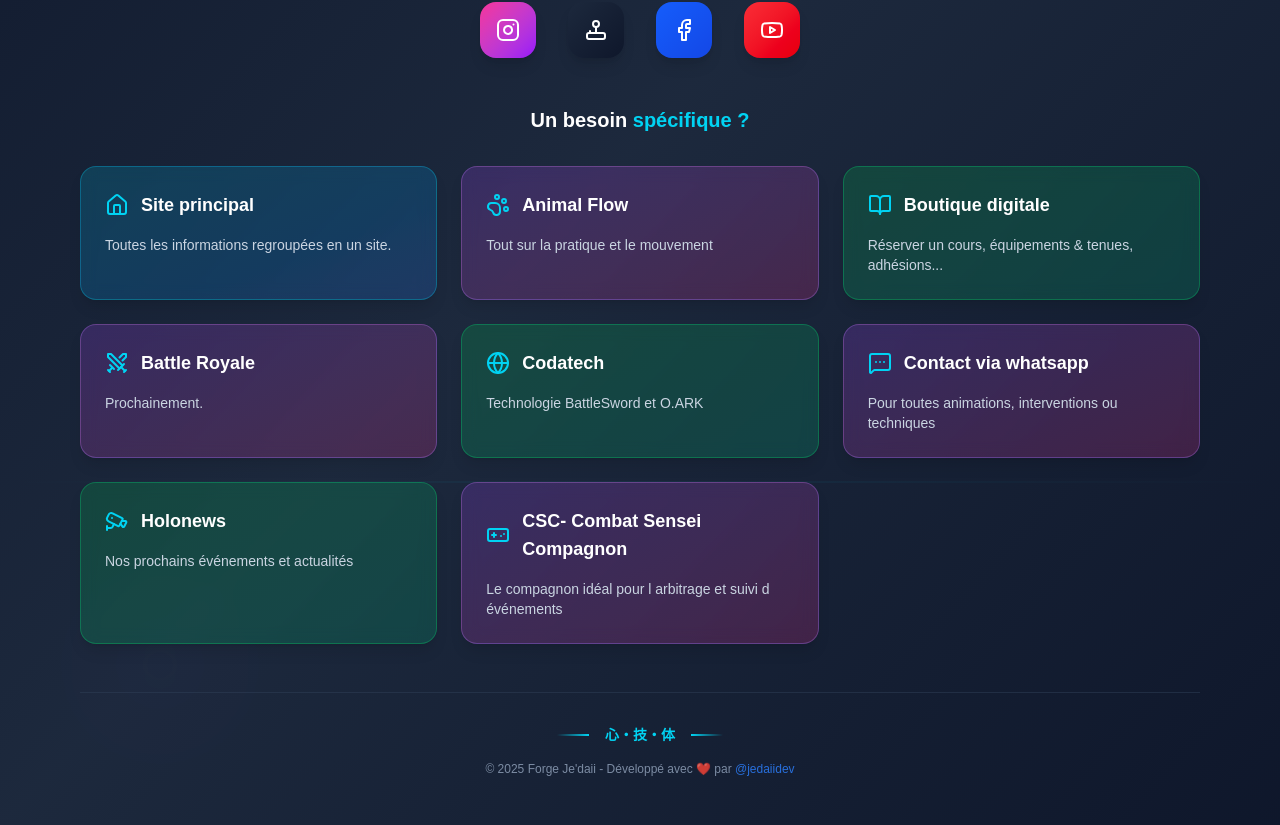
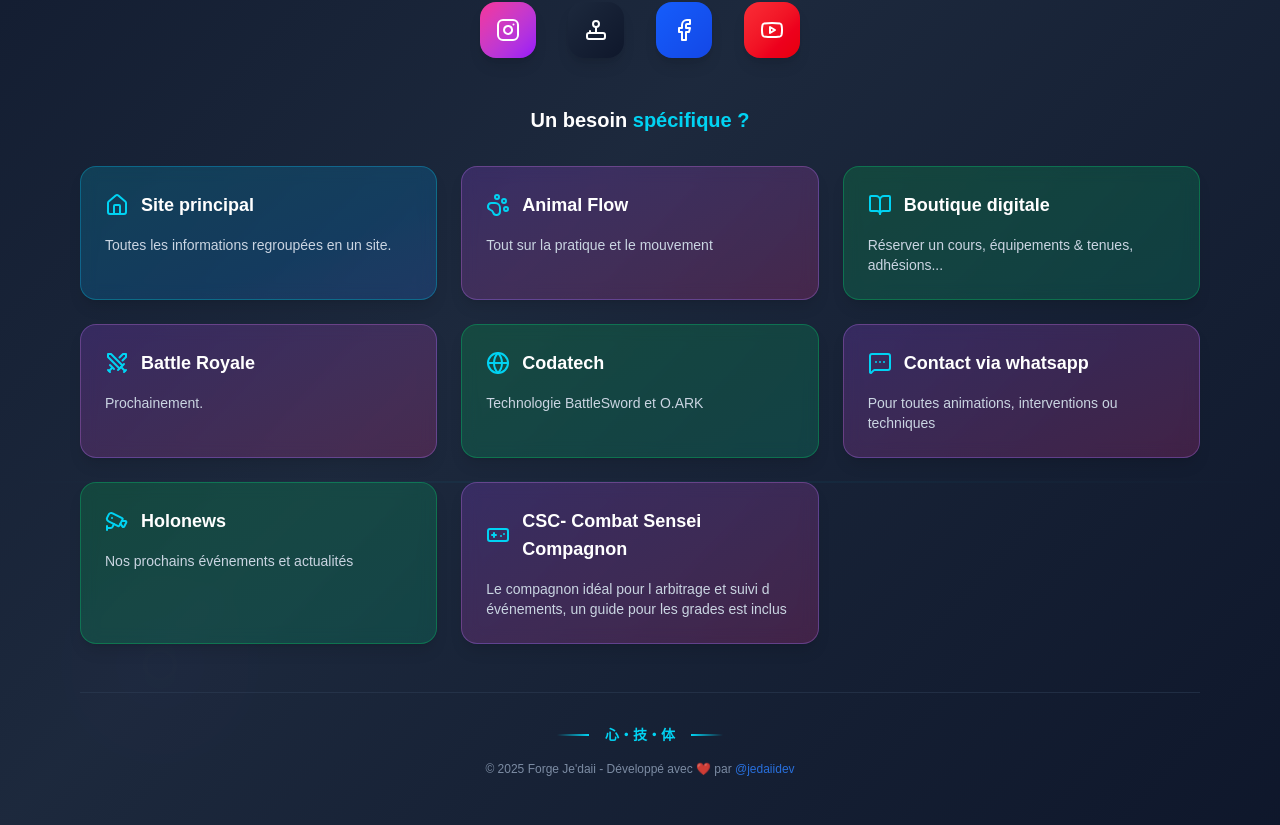
Before and after one commit to Forge-Jedaii/jedaii-tree, a Next.js app: page / in a window 1280 px wide. Shown: the part 541-1366 px from the top of the page. Built offline with nearby package versions, Linux system fonts and the light colour scheme.

Commit message:
MAJ bannières news

```diff
--- a/src/app/page.tsx
+++ b/src/app/page.tsx
@@ -221,7 +221,7 @@
     },
     {
       title: 'CSC- Combat Sensei Compagnon',
-      description: 'Le compagnon idéal pour l arbitrage et suivi d événements',
+      description: 'Le compagnon idéal pour l arbitrage et suivi d événements, un guide pour les grades est inclus',
       url: 'https://combat-sensei-compagnon-csc-next-js.vercel.app/',
       icon: <Gamepad size={24} />,
       category: 'animalflow',
```
